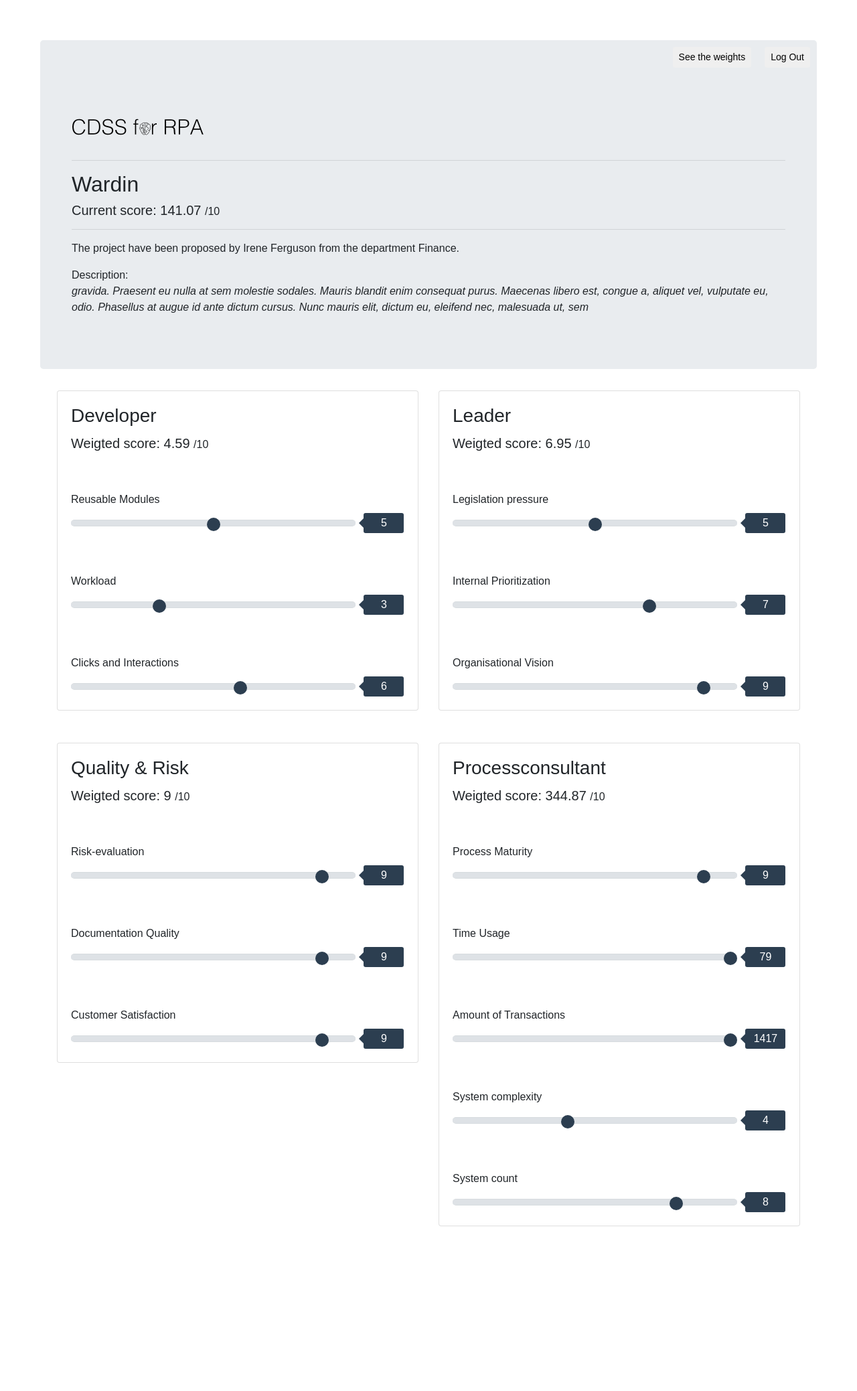
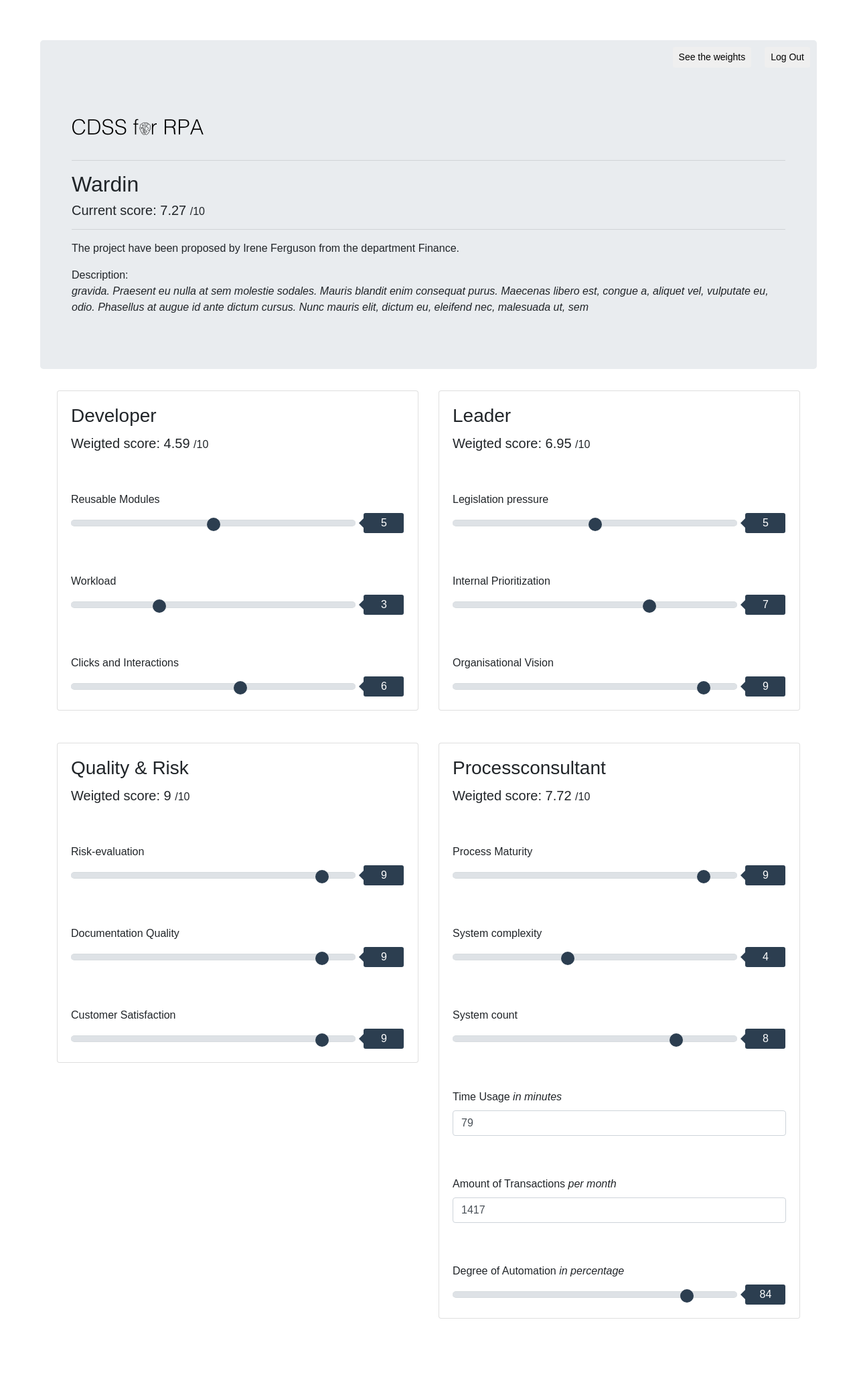
Before and after one commit to simonottosen/rpa_prioritization, a PHP site: page /showproject.php?id=1 in a window 1280 px wide. Shown: the whole page at 67% size. Before the commit the page ends 1831 px from the top, so only its background shows below. Run offline with PHP 8.4, Linux system fonts and the light colour scheme; a user stored in the database is signed in; data comes from the database, SQL or seed files in the repository; some libraries are stand-ins or nearby versions.

Commit message:
Fixed a small bug

```diff
--- a/webserver/showproject.php
+++ b/webserver/showproject.php
@@ -175,8 +175,22 @@ while($row = $result->fetch_assoc()) {
       $weighted_timeusage = $timeusage * $weight_timeusage;
       $weighted_amountoftransactions = $amountoftransactions * $weight_amountoftransactions;
 
-      $process_rating_sum = ($weigted_processmaturity + $weighted_systemcount + $weighted_systemcomplexity + $weighted_timeusage + $weighted_amountoftransactions);
-      $process_weight_sum = ($weight_processmaturity + $weight_systemcount + $weight_systemcomplexity + $weight_timeusage + $weight_amountoftransactions);
+      $weight_combined_fte = $weight_timeusage + $weight_amountoftransactions;
+
+
+      $weighted_timeusage = $timeusage * $weight_timeusage;
+      $weighted_amountoftransactions = $amountoftransactions * $weight_amountoftransactions;
+      $weighted_degreeofautomation = $degreeofautomation;
+
+      $combined_fte = ($timeusage * $amountoftransactions) * (1-(1-($degreeofautomation/100)));
+      $MAX = 110100;
+      $relationship_fte = $combined_fte / $MAX;
+      $rating_fte = ($relationship_fte * 1000) / 100;
+      $weighted_rating_fte = $rating_fte * $weight_combined_fte;
+
+
+      $process_rating_sum = ($weigted_processmaturity + $weighted_systemcount + $weighted_systemcomplexity + $weighted_rating_fte);
+      $process_weight_sum = ($weight_processmaturity + $weight_systemcount + $weight_systemcomplexity + $weight_combined_fte);
       $process_sum = $process_rating_sum / $process_weight_sum;
 
 
@@ -360,21 +374,6 @@ while($row = $result->fetch_assoc()) {
   <span class="range-slider__value">0</span>
   </div>
 
-
-  <div class="range-slider">
-    <label for="customRange1">Time Usage</label> <br>
-  <input class="custom-range range-slider__range" type="range" value="<?php echo $timeusage ?>" min="0" max="10" disabled="true">
-  <span class="range-slider__value">0</span>
-  </div>
-
-
-  <div class="range-slider">
-    <label for="customRange1">Amount of Transactions</label><br>
-  <input class="custom-range range-slider__range" type="range" value="<?php echo $amountoftransactions ?>" min="0" max="10" disabled="true">
-  <span class="range-slider__value">0</span>
-  </div>
-
-
   <div class="range-slider">
     <label for="customRange1">System complexity</label><br>
   <input class="custom-range range-slider__range" type="range" value="<?php echo $systemcomplexity ?>" min="0" max="10" disabled="true">
@@ -387,6 +386,26 @@ while($row = $result->fetch_assoc()) {
   <input class="custom-range range-slider__range" type="range" value="<?php echo $systemcount ?>" min="0" max="10" disabled="true">
   <span class="range-slider__value">0</span>
   </div>
+
+
+  <div class="range-slider">
+    <label for="customRange1">Time Usage <i> in minutes </i></label> <br>
+    <input class="form-control" type="number" name="timeusage" id="timeusage" value="<?php echo $timeusage?>">
+  </div>
+
+
+  <div class="range-slider">
+    <label for="customRange1">Amount of Transactions <i> per month </i></label><br>
+    <input class="form-control" type="number" name="amountoftransactions" id="amountoftransactions" value="<?php echo $amountoftransactions?>">
+  </div>
+
+
+  <div class="range-slider">
+    <label for="customRange1">Degree of Automation <i> in percentage </i></label><br>
+  <input class="custom-range range-slider__range" type="range" name="degreeofautomation" id="degreeofautomation" value="<?php echo (int)$degreeofautomation ?>" min="0" max="100" >
+  <span class="range-slider__value">0</span>
+  </div>
+
 
 
 
```
